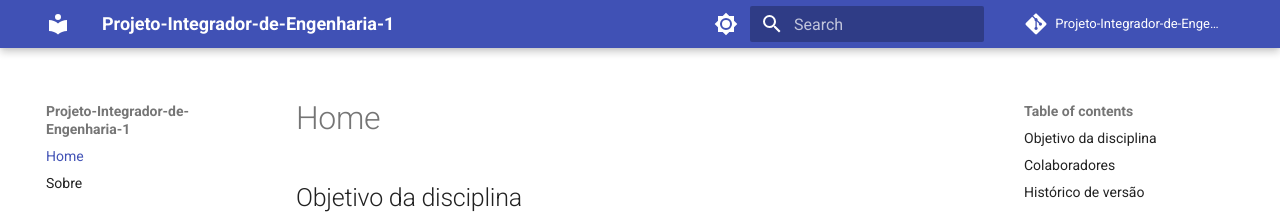
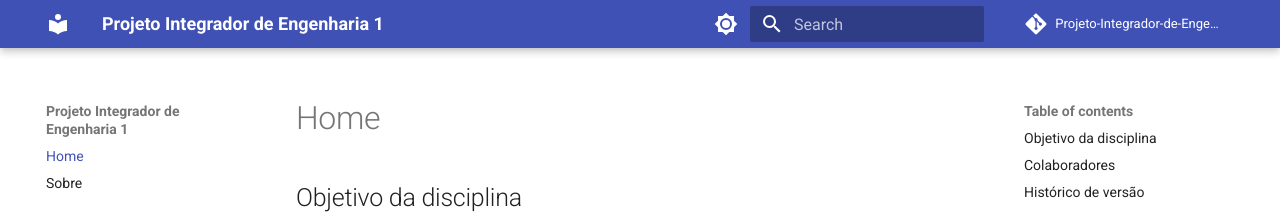
Before and after one commit to JoaoBarreto03/Projeto-Integrador-de-Engenharia-1, an MkDocs documentation site: the page built from docs/index.md, in a window 1280 px wide. Shown: the top 223 px of the page. Built offline with MkDocs 1.6.1 and Material for MkDocs 9.7.7, drawn with Linux system fonts in a browser that asks for light colours; comment, search, counter and statistics services are not loaded.

Commit message:
resolvendo bugs da gitpages

```diff
--- a/mkdocs.yml
+++ b/mkdocs.yml
@@ -1,4 +1,4 @@
-site_name: Projeto-Integrador-de-Engenharia-1
+site_name: Projeto Integrador de Engenharia 1
 repo_name: "Projeto-Integrador-de-Engenharia-1"
 repo_url: "https://github.com/JoaoBarreto03/Projeto-Integrador-de-Engenharia-1"
 
```
Also changed, not shown: 1 other file.
